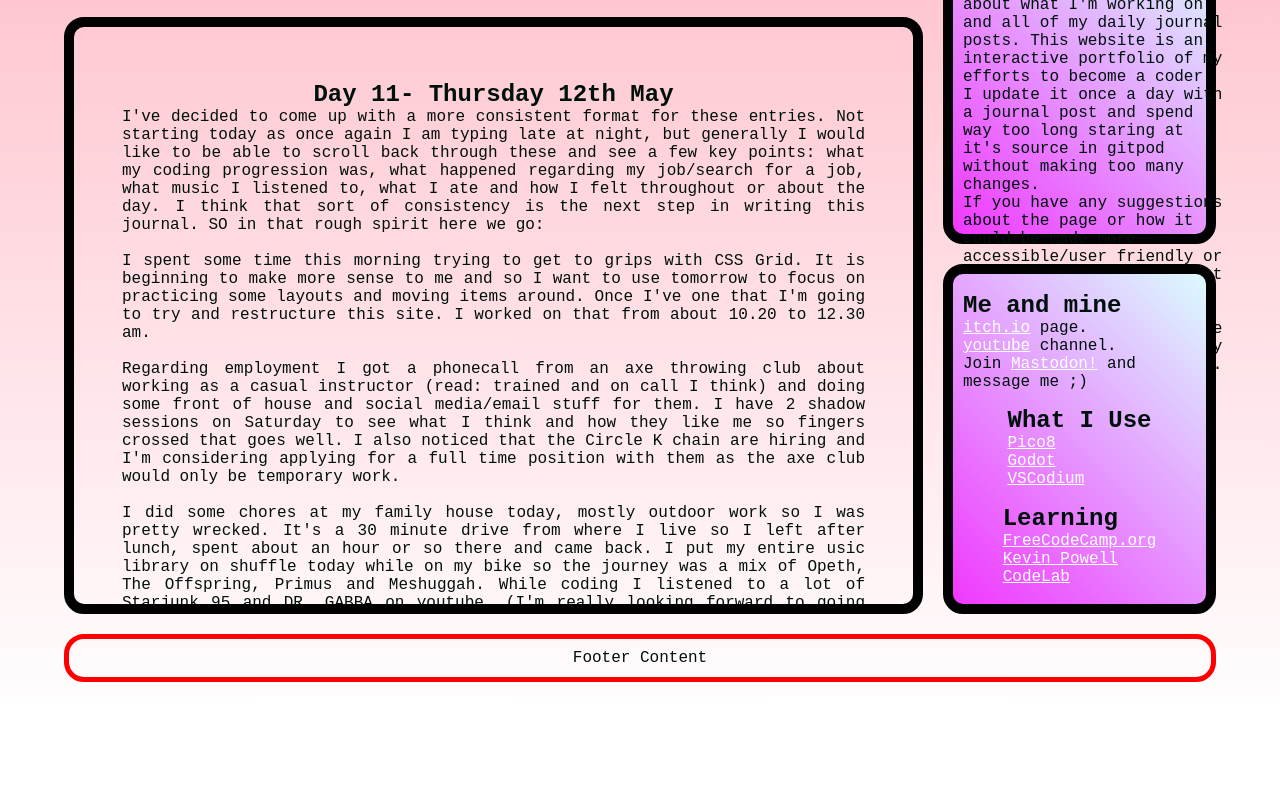
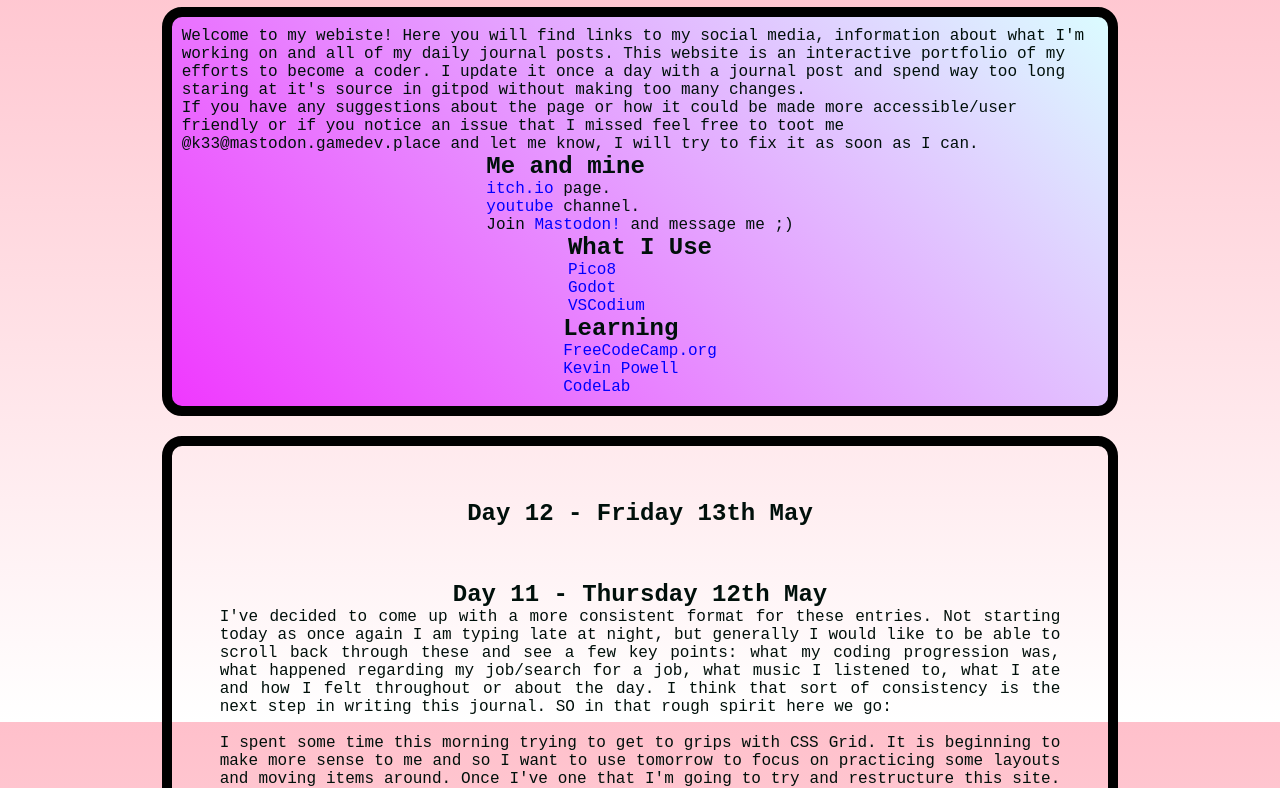
Before and after one commit to katch33/oblong-barista, a plain HTML site: page index.html in a window 1280 px wide. Shown: the part 98-886 px from the top of the page. Before the commit the page ends 820 px from the top, so only its background shows below. Drawn offline with Linux system fonts and the light colour scheme.

Commit message:
wrecked the styling, muddled the layout, backing up as I work to fix it

```diff
--- a/index.html
+++ b/index.html
@@ -30,8 +30,6 @@
                 will try to
                 fix it as soon as I can.
             </p>
-        </div>
-        <div class="box-resources">
             <ul class="plain">
                 <h2>Me and mine</h2>
                 <li><a href="http://k33.itch.io/" target="blank">itch.io</a> page.</li>
@@ -54,7 +52,12 @@
         </div>
         <div class="box-blog">
 
-            <h2><br><br>Day 11- Thursday 12th May</h2>
+            <h2><br><br>Day 12 - Friday 13th May</h2>
+            <p>
+
+            </p>
+
+            <h2><br><br>Day 11 - Thursday 12th May</h2>
             <p>
                 I've decided to come up with a more consistent format for these entries. Not starting today as once
                 again I am typing late at night, but generally I would like to be able to scroll back through these and
@@ -93,7 +96,7 @@
             </p>
 
 
-            <h2><br><br>Day 10- Wednesday 11th May</h2>
+            <h2><br><br>Day 10 - Wednesday 11th May</h2>
             <p>
                 What to say about today? It felt like a struggle. I started back to the Product Landing project but
                 really
@@ -514,11 +517,6 @@
                 > I hope.</p>
         </div>
 
-        <div class="box-footer">
-            Footer Content
-        </div>
-    </div>
-
 </body>
 
 </html>
--- a/style.css
+++ b/style.css
@@ -14,7 +14,7 @@
     /* centers on both horizontal and vertical axes*/
     place-items: center;
 
-    border: solid 5px red;
+    /* border: solid 5px red; */
     padding: 10px;
     border-radius: 20px;
     color: #00100B;
@@ -23,12 +23,11 @@
 body {
     background: linear-gradient(180deg, pink, white);
     height: 100vh;
-    overflow-y: hidden;
 }
 
 .container {
-    height: 95vh;
-    width: 90vw;
+    height: 100vh;
+    width: 90%;
     margin: 20px auto;
 
     display: grid;
@@ -40,47 +39,58 @@ body {
 }
 
  .box-header {
-     grid-column: 1 / 10;
-     grid-row: 1 / 2;
+     grid-column: 1 / 13 ;
+     grid-row: 1 / 2 ;
 
      text-transform: uppercase;
      font-size: 40px;
  }
 
  .box-info {
-    grid-column: 10 / 13;
-    grid-row: 1 / 6;
-
-    border: solid 10px black;
-    background: linear-gradient(45deg,#F038FF, #DBFCFF);
-}
-
-.box-resources {
-    grid-column: 10 / 13;
-    grid-row: 6 / 12;
+    grid-column: 2 / 12 ;
 
     border: solid 10px black;
     background: linear-gradient(45deg,#F038FF, #DBFCFF);
 }
 
 .box-blog {
-    grid-column: 1 / 10;
-    grid-row: 2 / 12;
-
-    overflow: auto;
+    grid-column: 2 / 12;
 
     border: solid 10px black;
-
+    /* overflow: auto; */
     text-align: justify;
     padding: 0 5ch;
 }
 
-.box-footer {
-    grid-column: 1 / 13;
-    grid-row: 12 / 13;
+.warning {
+    text-transform: uppercase;
+    text-decoration: overline underline;
+    font-style: italic;
+    font-size: larger;
 }
 
-/* THE BALL */
+.plain {
+    list-style-type: none;
+    text-decoration: none;
+}
+
+a {
+    color: blue;
+    text-decoration: none;
+}
+
+a:hover {
+    display:inline-block;
+    color: cyan;
+    text-transform: uppercase;
+    text-shadow: 2px 2px 8px white;
+    /* transform: translate(0,-.25ch); */
+    background-color: black;
+    /* padding: .25ch .25ch; */
+    border-radius: 10px;
+}
+
+/* THE SPHERE - creates a circle filled with a gradient */
 .ball {
     margin-left: auto;
     margin-right: auto;
@@ -92,24 +102,3 @@ body {
     height: 150px;
     background-image: linear-gradient(45deg,#F038FF, #DBFCFF);
 }
-
-.warning {
-    text-transform: uppercase;
-    text-decoration: overline underline;
-    font-style: italic;
-    font-size: larger;
-}
-
-.plain {
-    list-style-type: none;
-}
-
-a {
-    color: white;
-}
-
-a:hover {
-    color: blue;
-    text-transform: uppercase;
-    text-shadow: 2px 2px 8px cyan;
-}
```
